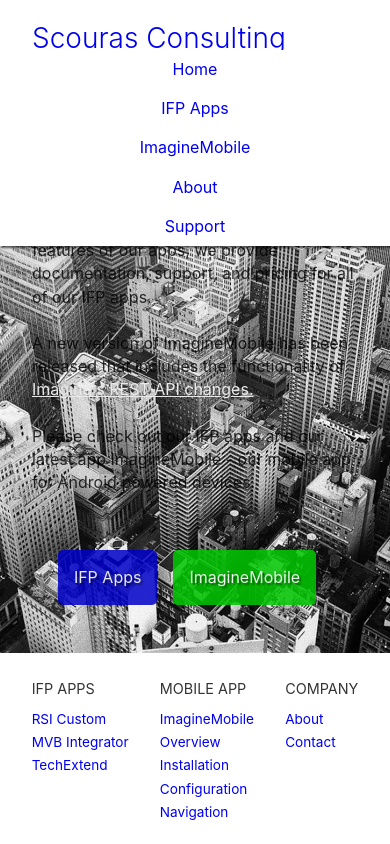
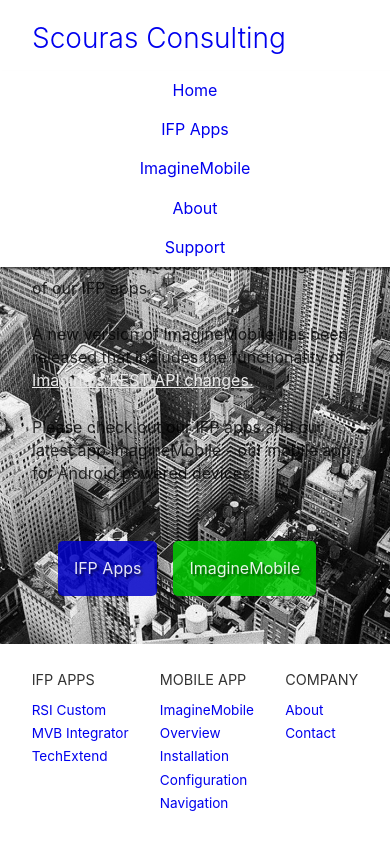
Before and after one commit to cscouras/scouras-consulting, a Gatsby site: page / in a window 390 px wide. Both pictures are taken after a click on the element 353 px from the left and 35 px from the top of the page. Built offline with nearby package versions, Linux system fonts and the light colour scheme; Gatsby itself is replaced by a stand-in of ours.

Commit message:
Fix margin between header and content/mobile nav

```diff
--- a/src/styles/index.module.css
+++ b/src/styles/index.module.css
@@ -39,3 +39,9 @@
     justify-content: center;
     align-items: center;
 }
+
+@media(max-width:480px){
+    .container {
+        margin-top: 71px;
+    }
+}
--- a/src/styles/mobilenav.module.css
+++ b/src/styles/mobilenav.module.css
@@ -3,7 +3,7 @@
 
 .mobilenav {
     position: absolute;
-    top: 50px;
+    top: 80px;
     left: 0;
     right: 0;
     background: white;
@@ -27,3 +27,9 @@
         display:none;
     }
 }
+
+@media(max-width:480px){
+    .mobilenav {
+    top: 71px;
+    }
+}
```
